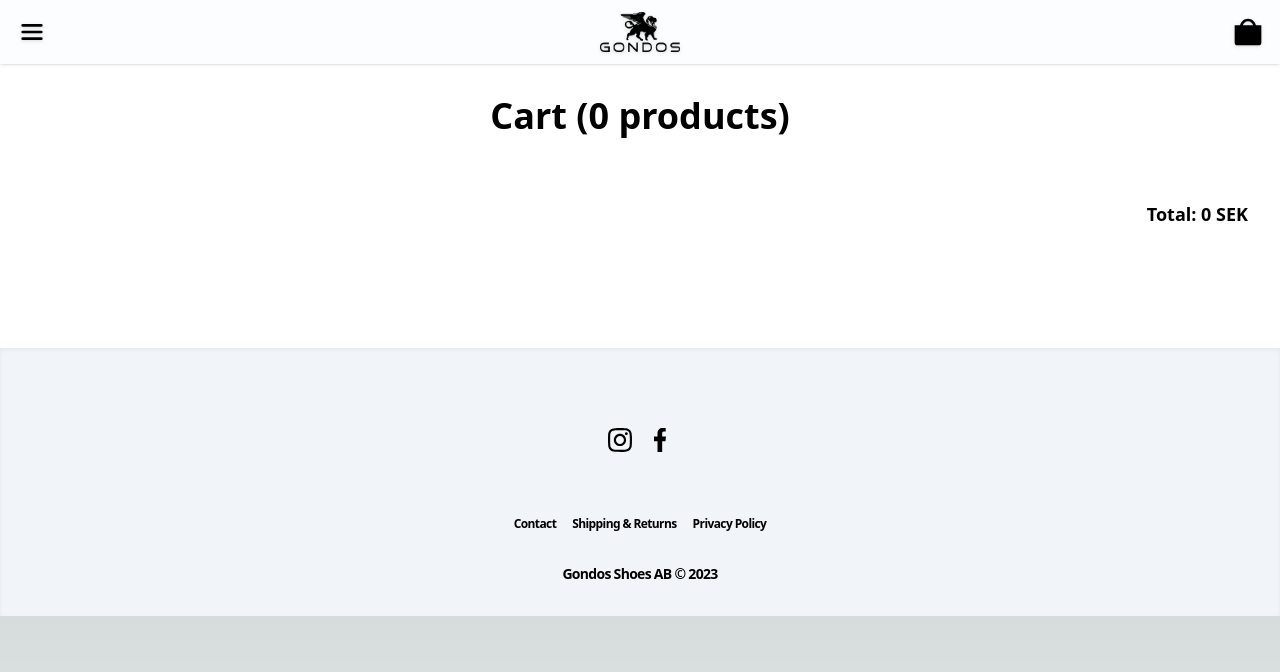
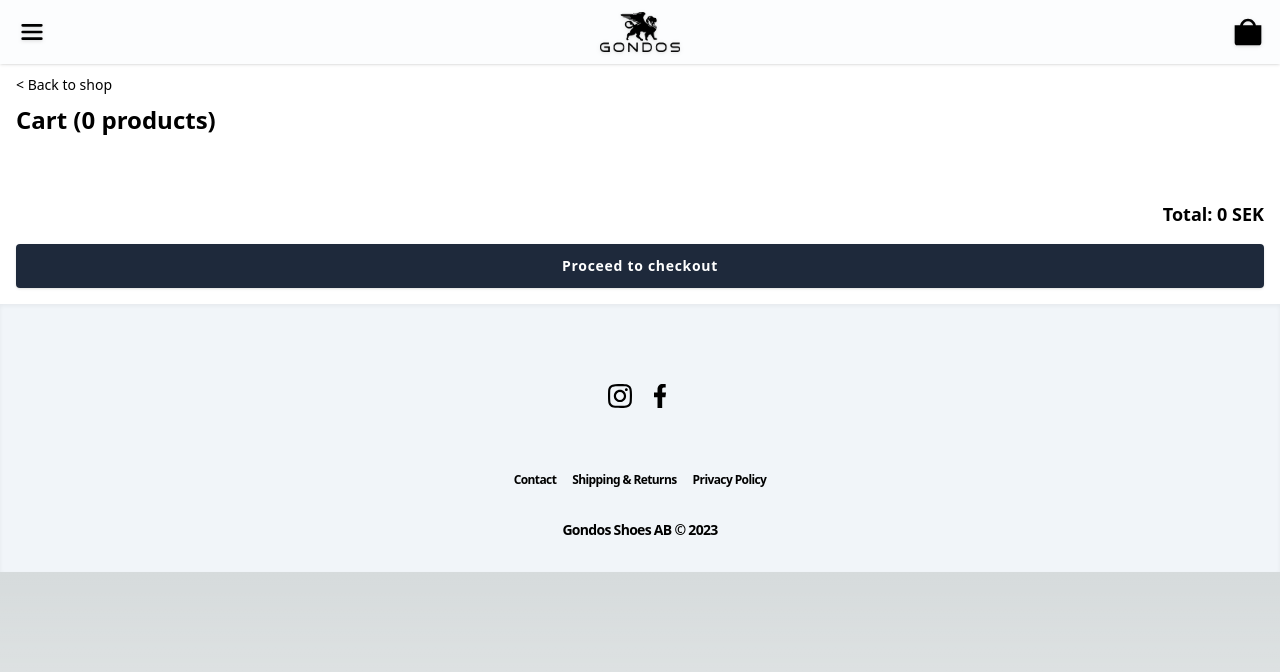
Before and after one commit to lindman-carl/gondos_app, a Next.js app: page /cart in a window 1280 px wide. Shown: the top 672 px of the page. Built offline with nearby package versions, Linux system fonts and the light colour scheme.

Commit message:
add: back to shop link

```diff
--- a/src/pages/cart.tsx
+++ b/src/pages/cart.tsx
@@ -9,6 +9,7 @@ import { products } from "@/data";
 // components
 import AppBar from "@/components/AppBar";
 import { useState } from "react";
+import Link from "next/link";
 
 type Props = {
   item: CartItem;
@@ -85,8 +86,11 @@ const CartPage = () => {
   return (
     <>
       <AppBar staticBar={true} />
-      <div className="b flex flex-col items-center justify-center bg-white px-8 pb-16 text-shop-text">
-        <h1 className="mt-24 pb-8 text-4xl font-bold">
+      <div className="flex w-full flex-col items-stretch justify-center bg-white px-4 pt-16 text-shop-text">
+        <Link href="/#shop_component" className="py-2" scroll={false}>
+          <span className="text-sm">{"<"} Back to shop</span>
+        </Link>
+        <h1 className="pb-8 text-2xl font-bold">
           Cart ({totalItems} products)
         </h1>
         <div className="flex w-full flex-col items-stretch justify-center gap-y-4 divide-y">
@@ -96,8 +100,10 @@ const CartPage = () => {
         </div>
         <div className="mt-8 flex w-full flex-col items-end justify-end">
           <span className="text-lg font-bold">Total: {totalValue} SEK</span>
-          <button className="bg-shop-primary mt-4 rounded px-4 py-2 text-white">
-            Checkout
+          <button className="my-4 flex w-full justify-center rounded bg-slate-800 px-8 py-3 text-white shadow">
+            <span className="text-sm font-bold tracking-wider">
+              Proceed to checkout
+            </span>
           </button>
         </div>
       </div>
```
